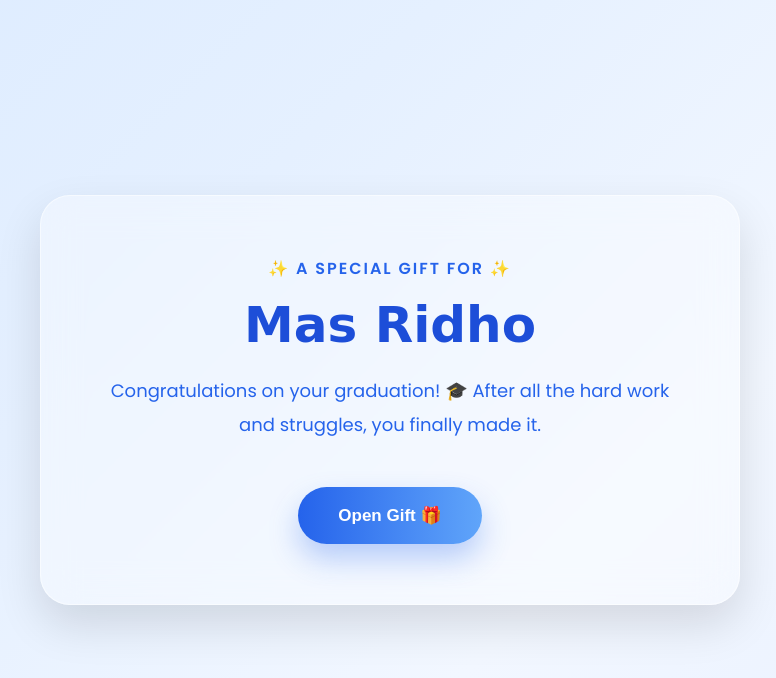
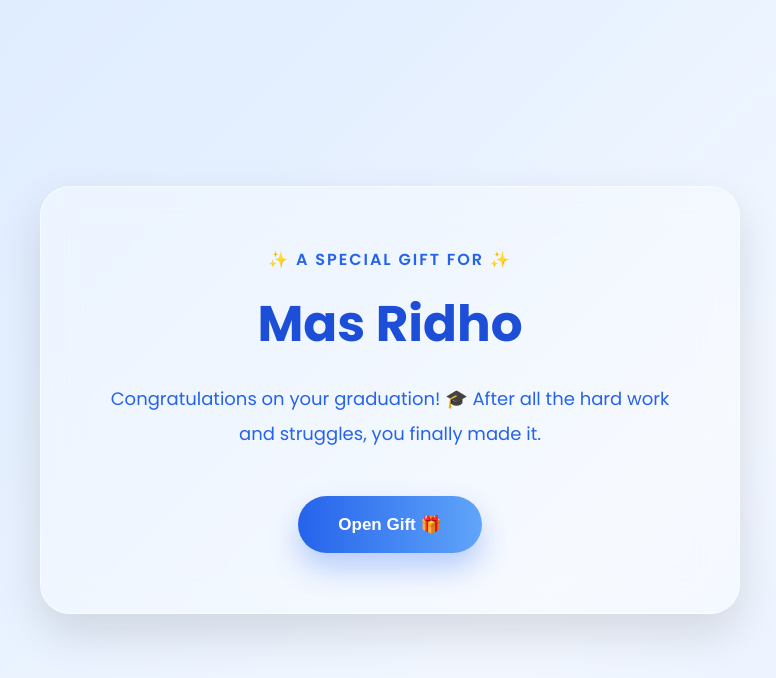
Before and after one commit to fatimahsalwa183/SIDANG, a plain HTML site: page index.html in a window 1280 px wide. Shown: the whole page, without its empty margins (250-1026 px from the left). Drawn offline with nearby package versions, Linux system fonts and the light colour scheme.

Commit message:
Update style.css

```diff
--- a/style.css
+++ b/style.css
@@ -258,7 +258,7 @@ body{
 
 .name{
 
-    font-family:'Blackadder ITC',cursive;
+    font-family:'Poppins',cursive;
 
     font-size:50px;
 
```
